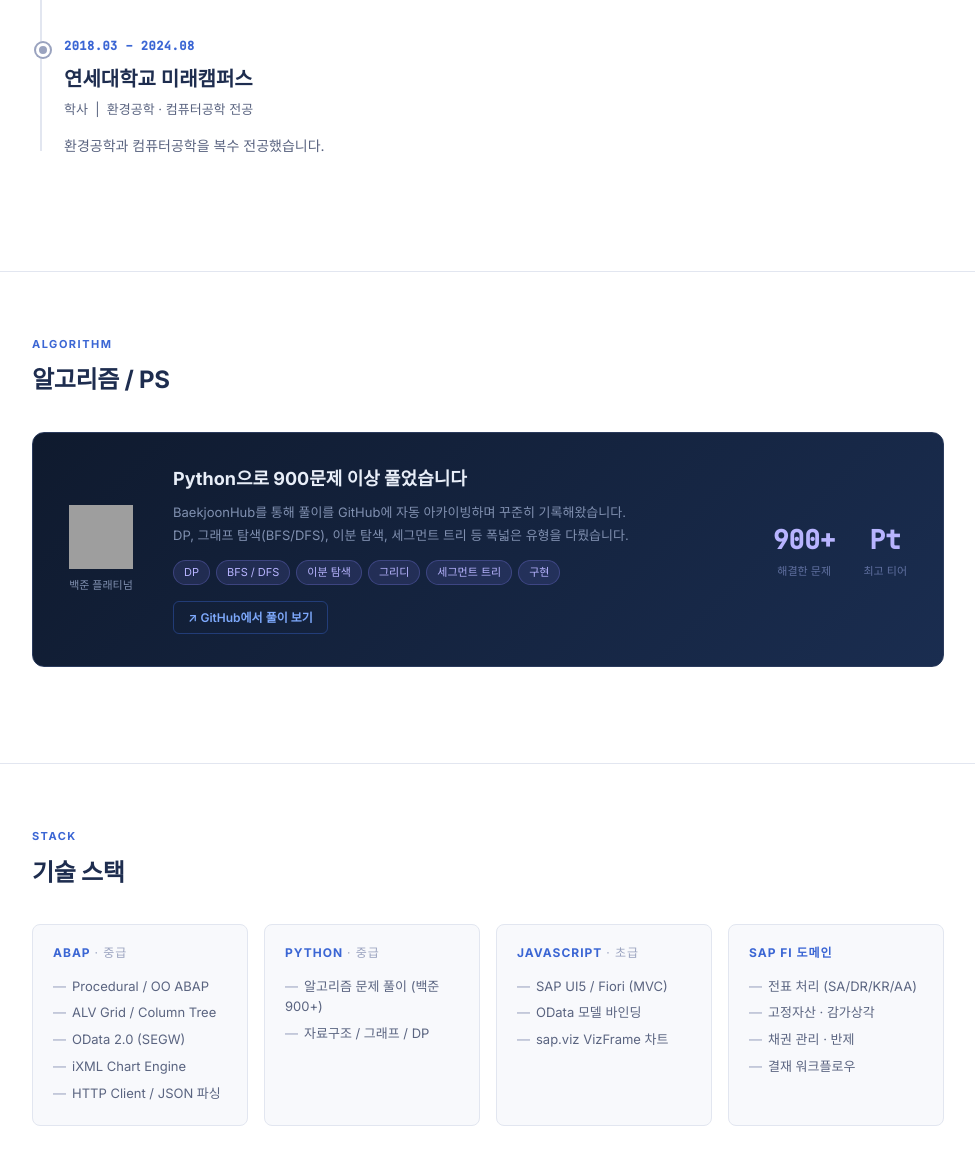
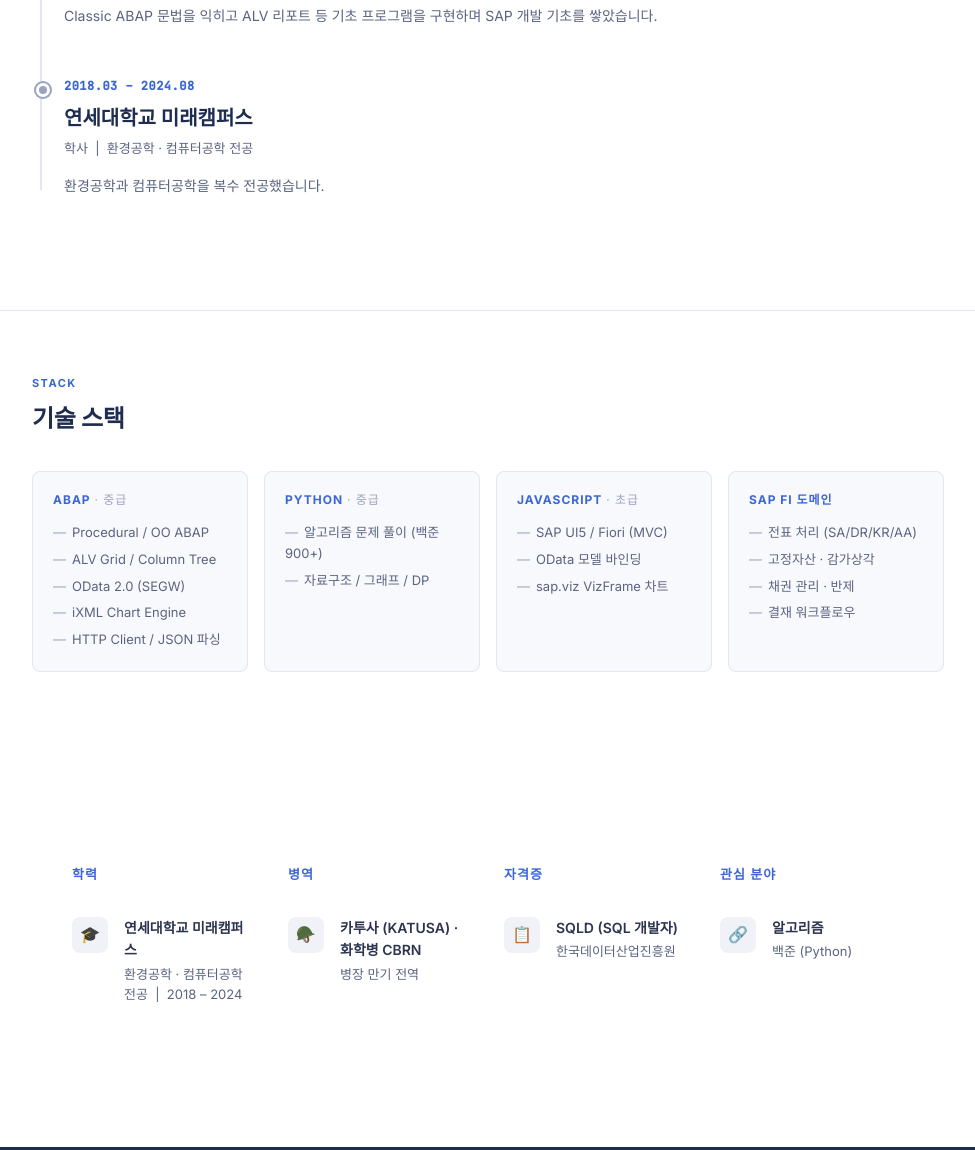
Before and after one commit to imsunbow/imsunbow.github.io, a plain HTML site: page index.html in a window 1280 px wide. Shown: the part 2534-3684 px from the top of the page, without its empty margins (152-1127 px from the left). Drawn offline with Linux system fonts and the light colour scheme; grey boxes are pictures that could not be loaded.

Commit message:
Add eco-icty desc; remove algo banner; simplify 관심분야 to 알고리즘만

```diff
--- a/index.html
+++ b/index.html
@@ -557,6 +557,7 @@
         <div class="tl-period">2025.04 – 2025.06</div>
         <div class="tl-title">에코아이시티</div>
         <div class="tl-role">교육 인턴 (3개월)</div>
+        <div class="tl-desc">Classic ABAP 문법을 익히고 ALV 리포트 등 기초 프로그램을 구현하며 SAP 개발 기초를 쌓았습니다.</div>
       </div><!-- /tl-item -->
 
       <!-- ── 연세대학교 ── -->
@@ -571,49 +572,6 @@
       </div><!-- /tl-item -->
 
     </div><!-- /timeline -->
-  </section>
-
-  <hr class="section-divider"/>
-
-  <!-- ALGORITHM -->
-  <section id="algo">
-    <div class="section-label">Algorithm</div>
-    <div class="section-title">알고리즘 / PS</div>
-
-    <div class="algo-banner">
-      <div class="algo-badge">
-        <img src="https://static.solved.ac/tier_small/17.svg" alt="플래티넘" style="width:64px;height:64px;">
-        <div class="algo-tier-lbl">백준 플래티넘</div>
-      </div>
-      <div class="algo-info">
-        <h3>Python으로 900문제 이상 풀었습니다</h3>
-        <p>
-          BaekjoonHub를 통해 풀이를 GitHub에 자동 아카이빙하며 꾸준히 기록해왔습니다.<br/>
-          DP, 그래프 탐색(BFS/DFS), 이분 탐색, 세그먼트 트리 등 폭넓은 유형을 다뤘습니다.
-        </p>
-        <div class="algo-tags">
-          <span class="algo-tag">DP</span>
-          <span class="algo-tag">BFS / DFS</span>
-          <span class="algo-tag">이분 탐색</span>
-          <span class="algo-tag">그리디</span>
-          <span class="algo-tag">세그먼트 트리</span>
-          <span class="algo-tag">구현</span>
-        </div>
-        <a class="algo-link" href="https://github.com/imsunbow/study_algorithm" target="_blank">
-          ↗ GitHub에서 풀이 보기
-        </a>
-      </div>
-      <div class="algo-stats">
-        <div class="algo-stat">
-          <div class="algo-stat-num">900+</div>
-          <div class="algo-stat-lbl">해결한 문제</div>
-        </div>
-        <div class="algo-stat">
-          <div class="algo-stat-num">Pt</div>
-          <div class="algo-stat-lbl">최고 티어</div>
-        </div>
-      </div>
-    </div>
   </section>
 
   <hr class="section-divider"/>
@@ -698,8 +656,8 @@
         <div class="about-item">
           <div class="about-icon">🔗</div>
           <div>
-            <div class="about-item-title">알고리즘 · 블록체인</div>
-            <div class="about-item-sub">백준 900+ (플래티넘) · 분산원장 / Web3</div>
+            <div class="about-item-title">알고리즘</div>
+            <div class="about-item-sub">백준 (Python)</div>
           </div>
         </div>
       </div>
```
